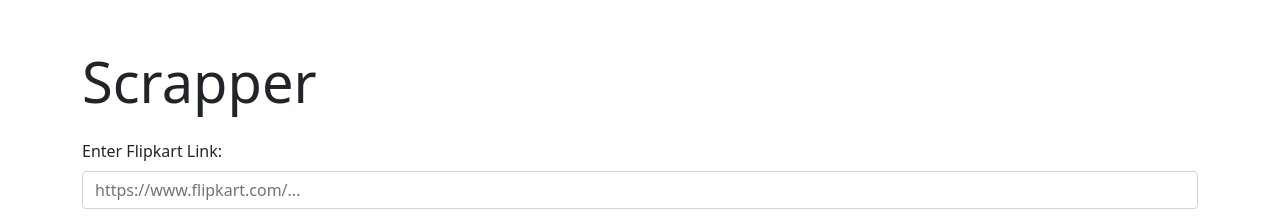
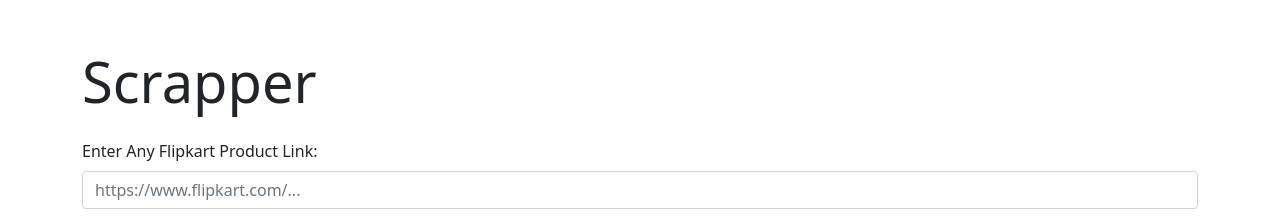
Before and after one commit to siddant-rachha/nodejs_flipkart_webscrapper, a website: page views/index.html in a window 1280 px wide. Shown: the top 222 px of the page. Drawn offline with nearby package versions, Linux system fonts and the light colour scheme.

Commit message:
text change

```diff
--- a/views/index.html
+++ b/views/index.html
@@ -17,7 +17,7 @@
     <div class="container mt-5">
         <h1 class="display-4 mb-4">Scrapper</h1>
         <div class="mb-3">
-            <label for="input" class="form-label">Enter Flipkart Link:</label>
+            <label for="input" class="form-label">Enter Any Flipkart Product Link:</label>
             <input type="text" class="form-control" id="input" placeholder="https://www.flipkart.com/...">
         </div>
         <button type="button" class="btn btn-primary mb-3" onclick="scrap()">Submit</button>
```
